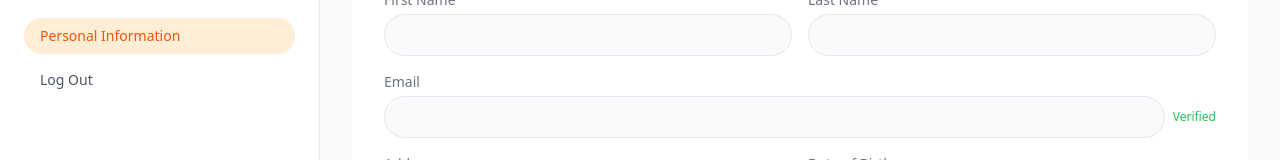
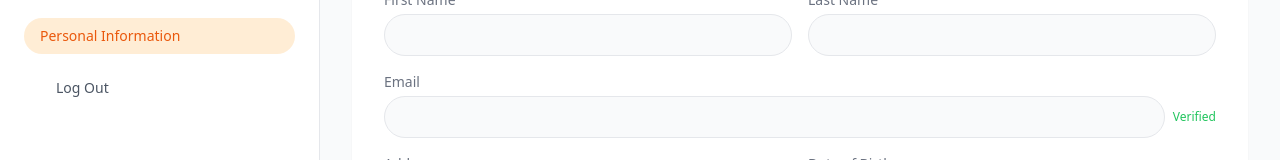
Before and after one commit to Ualihankyzy/food_recipes, a Nuxt app: page /profile in a window 1280 px wide. Shown: the part 182-342 px from the top of the page. Built offline with nearby package versions, Linux system fonts and the light colour scheme.

Commit message:
feat: login проверка email/password, redirect на index

```diff
--- a/pages/profile.vue
+++ b/pages/profile.vue
@@ -20,7 +20,12 @@
           @click="handleLogout"
           class="w-full flex items-center gap-2 px-4 py-2 rounded-full text-gray-600 hover:bg-gray-100 text-sm"
         >
-          <span>Log Out</span>
+        <button
+  @click="handleLogout"
+  class="w-full flex items-center gap-2 px-4 py-2 rounded-full text-gray-600 hover:bg-gray-100 text-sm"
+>
+  <span>Log Out</span>
+</button>
         </button>
       </nav>
     </aside>
```
